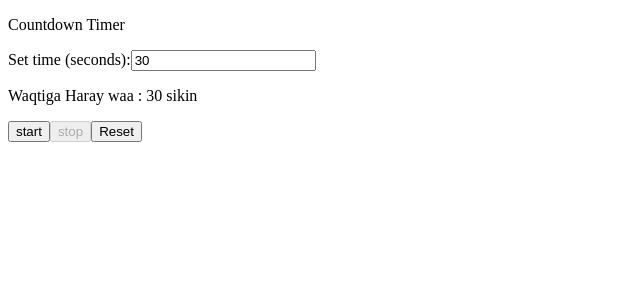
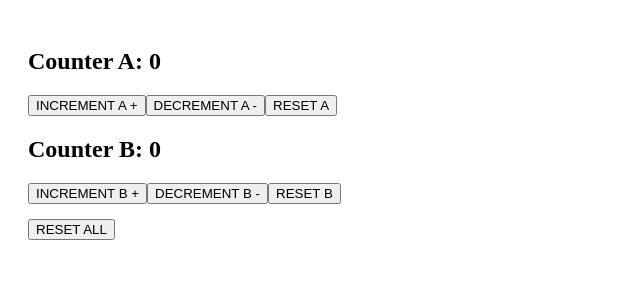
Before and after one commit to IsmailOlyan/06-REACT-EXERCISE-FILES, a React (Vite) app: page / in a window 1280 px wide. Shown: the top 300 px of the page, without its empty margins (0-640 px from the left). Built offline with nearby package versions, Linux system fonts and the light colour scheme.

Commit message:
worked files

```diff
--- a/src/App.jsx
+++ b/src/App.jsx
@@ -21,12 +21,13 @@ import Counter from './EXERCISES/Exercise-12/Counter';
 import ShopingCart from './ShopingCart'
 import CounterWithReducer from './CounterWithReducer'
 import TodoApp from './TodoApp'
+import DoubleCounter from './EXERCISES/Exercise-13/DoubleCounter';
 
 
 function App() {
   // 🎯 KALIYA HALKAN KA BEDDEL MAGACA CASHARKA AAD RABTO INAAD ARAGTO!
   // Waxaad u beddeli kartaa: "usercard", "layout", "todo", "shopping", ama "document-title"
-  const [currentLesson, setCurrentLesson] = useState("countdown");
+  const [currentLesson, setCurrentLesson] = useState("doubledounter");
 
   // Habkan wuxuu si toos ah u furayaa casharka aad magaciisa sarre ku qorto
   const renderLesson = () => {
@@ -73,6 +74,8 @@ function App() {
         return <CounterWithReducer />
       case 'TodoApp':
         return <TodoApp />
+      case 'doubledounter':
+        return <DoubleCounter />
 
 
       default:
--- /dev/null
+++ b/src/EXERCISES/Exercise-13/DoubleCounter.jsx
@@ -0,0 +1,60 @@
+import { useReducer } from 'react';
+
+const initialState = {
+    counterA: 0,
+    counterB: 0,
+};
+
+const reducer = (state, action) => {
+    switch (action.type) {
+        case 'INCREMENT_A':
+            return { ...state, counterA: state.counterA + 1 };
+        case 'DECREMENT_A':
+            return { ...state, counterA: state.counterA > 0 ? state.counterA - 1 : 0 };
+        case 'RESET_A': //  optional task i added my own!
+            return { ...state, counterA: 0 };
+
+        case 'INCREMENT_B':
+            return { ...state, counterB: state.counterB + 1 };
+        case 'DECREMENT_B':
+            return { ...state, counterB: state.counterB > 0 ? state.counterB - 1 : 0 };
+        case 'RESET_B'://  optional task i added my own!
+            return { ...state, counterB: 0 };
+
+        case 'RESET_ALL':
+            return initialState;
+        default:
+            return state;
+    }
+};
+
+const DoubleCounter = () => {
+    const [state, dispatch] = useReducer(reducer, initialState);
+
+    return (
+        <div style={{ padding: '20px' }}>
+
+            <section>
+                <h2>Counter A: {state.counterA}</h2>
+                <button onClick={() => dispatch({ type: 'INCREMENT_A' })}>INCREMENT A +</button>
+                <button onClick={() => dispatch({ type: 'DECREMENT_A' })}>DECREMENT A -</button>
+                <button onClick={() => dispatch({ type: 'RESET_A' })}>RESET A</button>
+            </section>
+
+
+            <section>
+                <h2>Counter B: {state.counterB}</h2>
+                <button onClick={() => dispatch({ type: 'INCREMENT_B' })}>INCREMENT B +</button>
+                <button onClick={() => dispatch({ type: 'DECREMENT_B' })}>DECREMENT B -</button>
+                <button onClick={() => dispatch({ type: 'RESET_B' })}>RESET B</button>
+            </section>
+
+
+            <section style={{ marginTop: '15px' }}>
+                <button onClick={() => dispatch({ type: 'RESET_ALL' })}> RESET ALL</button>
+            </section>
+        </div>
+    );
+};
+
+export default DoubleCounter;
```
